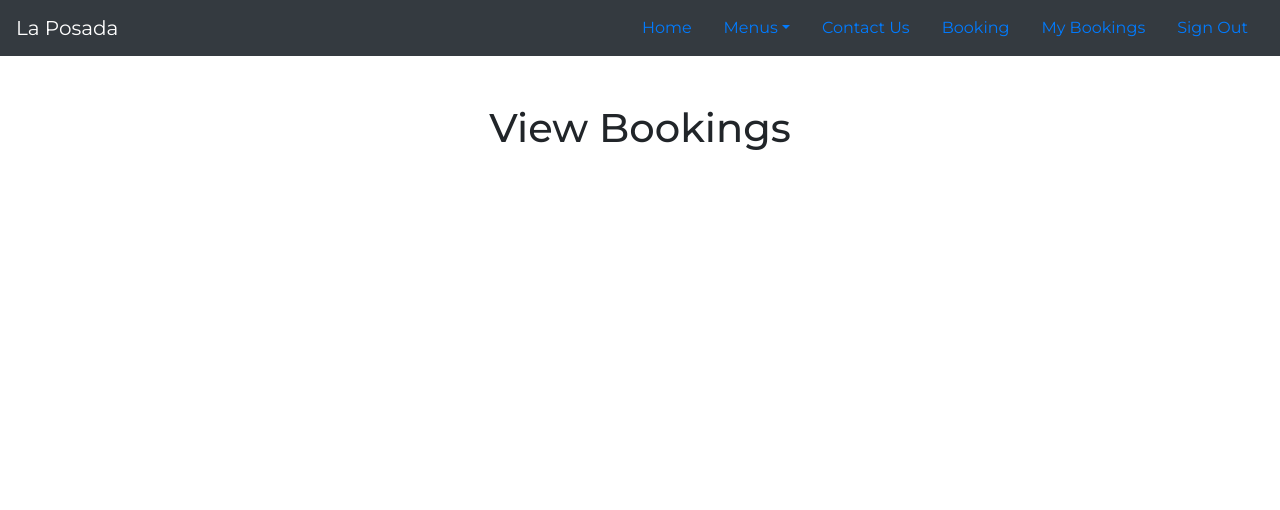
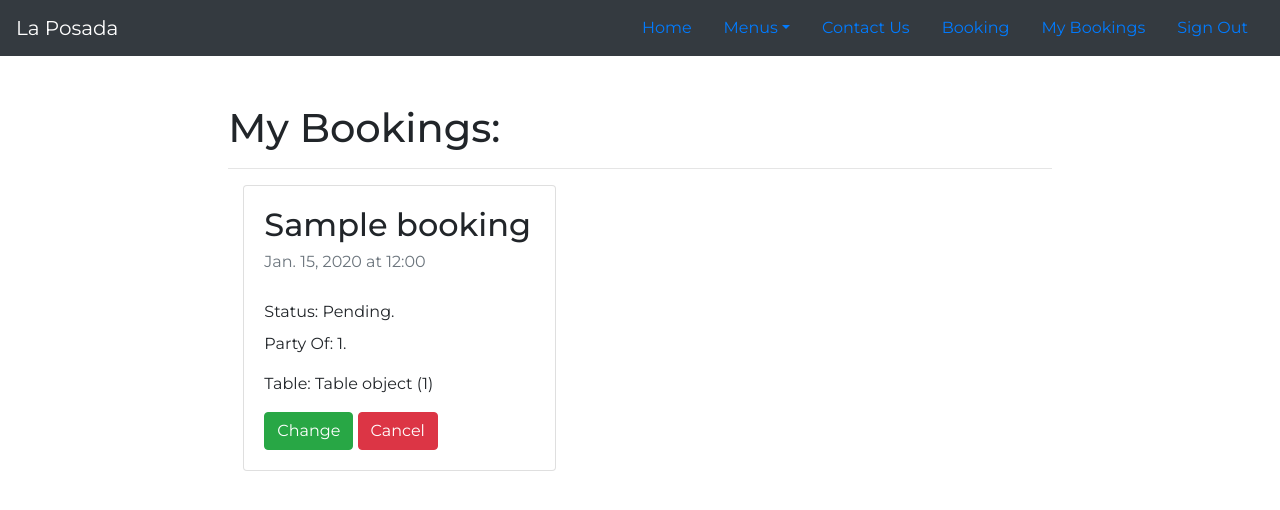
Before and after one commit to mykki92/CI_PP4-LA-POSADA, a Django app: page /view_bookings in a window 1280 px wide. Shown: the top 510 px of the page. Run offline with Django 3.2, Linux system fonts and the light colour scheme; a user stored in the database is signed in; tables that the repository leaves empty hold one stand-in row (values such as "Sample post").

Commit message:
Write html to replace boilerplate in view_bookings.html

```diff
--- a/booking/templates/view_bookings.html
+++ b/booking/templates/view_bookings.html
@@ -7,8 +7,24 @@
 <div class="container-fluid">
     <div class="row d-flex justify-content-center">
         <div class="col-sm-8 mt-5 mb-5">
-            <h1 class="text-center">View Bookings</h1>
+            <h1>My Bookings:</h1><hr>
+            {% for booking in booking_page %}
+            <div class="col-md-5">
+                <div class="card mb-5">
+                    <div class="card-body bg-darker grow booking-card">
+                        <h2 class="card-title">{{ booking.name }}</h2>
+                        <p class="card-subtitle mb-2 text-muted">{{ booking.booking_date }} at
+                            {{ booking.booking_time }}</p><br>
+                        <p class="card-subtitle mb-2">Status: {{ booking.status }}.</p>
+                        <p class="card-text">Party Of: {{ booking.party_of }}.</p>
+                        <p class="card-text">Table: {{booking.table}}</p>
+                        <a href="" class="btn btn-success">Change</a>
+                        <a href="" class="btn btn-danger">Cancel</a>
+                    </div>
+                </div>
+            </div>
+            {% endfor %}
+        </div>
     </div>
-</div>
 
 {% endblock %}
```
